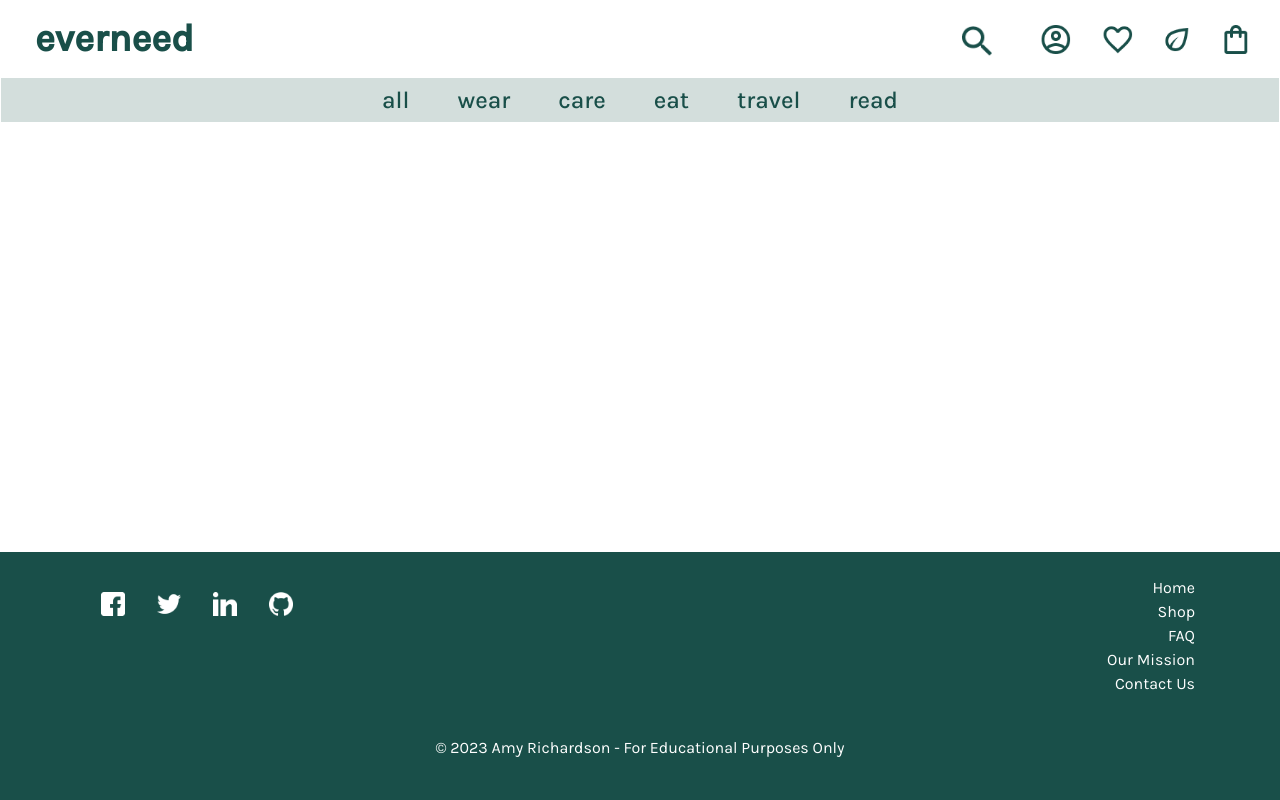
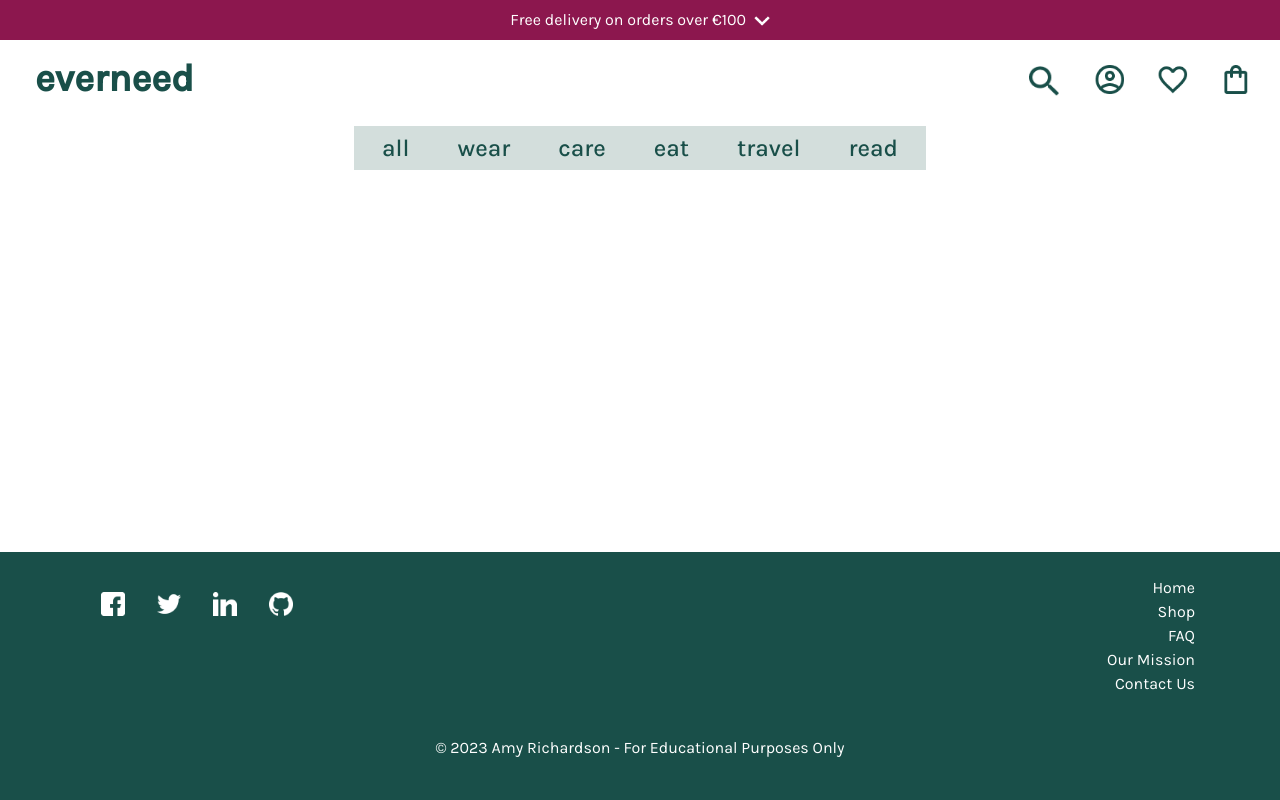
Before and after one commit to amylour/everneed, a Django app: page / in a window 1280 px wide. Run offline with Django 3.2, Linux system fonts and the light colour scheme; some libraries are stand-ins or nearby versions.

Commit message:
add: delivery banner, update navbar layout

```diff
--- a/static/css/base.css
+++ b/static/css/base.css
@@ -10,8 +10,8 @@
     --forest: #194f49;
     --yellow: #ffc824;
     --bluegreen: #0e7373;
-    --earth: #913d17;
-    --lightearth: #de7c50;
+    --purple: #8E164E;
+    --gold: #CC4818;
     --white: #fff;
     --black: #0d0d0d;
 
@@ -61,11 +61,6 @@ main {
 }
 
 /* Forms */
-/* Border radius for form inputs */
-.form-control {
-    border-radius: 15px;
-}
-
 /* Remove blue highlight shadow from around input field when selected - credit: https: //tinyurl.com/yk2uaf8c */
 input:focus,
 input.form-control:focus {
@@ -77,6 +72,36 @@ input.form-control:focus {
 }
 
 /* Header - Navbar, Search, Navitems */
+/* inspired by Patagonia's delivery banner */
+.delivery_dropdown {
+    background: linear-gradient(-45deg, #0e7373, #194f49, #8E164E, #CC4818);
+    background-size: 400vw 400vw;
+    animation: gradient 9s ease infinite alternate;
+}
+
+@keyframes gradient {
+    0% {
+        background: var(--bluegreen);
+    }
+
+    40% {
+        background: var(--forest);
+    }
+
+    80% {
+        background: var(--purple);
+    }
+
+    100% {
+        background: var(--gold);
+    }
+}
+
+.dropdown_white_arrow {
+    height: 10px;
+    width: 16px;
+}
+
 .navbar-logo {
     color: var(--forest);
     font-size: 38px;
--- a/templates/base.html
+++ b/templates/base.html
@@ -47,7 +47,8 @@
 
 <body>
     <header class="container-fluid fixed-top p-0">
-        <div id="topnav" class="row bg-white pt-lg-2 d-none d-lg-flex mx-1">
+        {% include 'includes/delivery_banner.html' %}
+        <div id="topnav" class="row bg-white d-none d-lg-flex mx-1 my-2">
             <div class="col-12 col-lg-4 my-auto py-1 py-lg-0 text-center text-lg-left">
                 <a href="{% url 'home' %}" class="nav-link">
                     <h2 class="my-0 navbar-logo">everneed</h2>
@@ -57,8 +58,8 @@
                 <ul class="nav-menu list-inline list-unstyled text-center text-lg-right my-0">
                     <li class="list-inline-item">
                         <form method="GET" action="">
-                            <div class="search-field form-inline my-2 my-lg-0 mx-3">
-                                <input id="search-input" class="form-control mr-sm-2 search-box" type="search"
+                            <div class="search-field form-inline my-2 my-lg-0 mx-1">
+                                <input id="search-input" class="form-control mr-sm-2 search-box rounded-pill" type="search"
                                     placeholder="search" aria-label="Search">
                                 <div class="input-group-append">
                                     <button class="search-button my-2 my-sm-0" onclick="toggleSearchInput()"
@@ -96,13 +97,6 @@
                         </a>
                     </li>
                     <li class="list-inline-item">
-                        <a class="" href="" title="Carbon Footprint">
-                            <div class="text-center mx-1">
-                                <img src="{% static 'icons/carbon_fp.png' %}" class="nav-image" alt="carbon footprint">
-                            </div>
-                        </a>
-                    </li>
-                    <li class="list-inline-item">
                         <a class="" href="" title="Bag">
                             <div class="text-center mx-2">
                                 <img src="{% static 'icons/bag.png' %}" class="nav-image" alt="shopping bag">
@@ -113,7 +107,7 @@
             </div>
         </div>
         <div class="row bg-white">
-            <nav class="navbar navbar-expand-lg navbar-light w-100">
+            <nav class="navbar navbar-expand-lg navbar-light mx-auto">
                 <button class="navbar-toggler" type="button" data-toggle="collapse" data-target="#main-nav"
                     aria-controls="main-nav" aria-expanded="false" aria-label="Toggle navigation">
                     <span class="navbar-toggler-icon"></span>
--- /dev/null
+++ b/templates/includes/delivery_banner.html
@@ -0,0 +1,5 @@
+{% load static %}
+
+<div class="text-center w-100 p-2 text-white delivery_dropdown">
+    <span>Free delivery on orders over €100&nbsp;&nbsp;<img src="{% static 'icons/dropdown_white.png' %}" class="dropdown_white_arrow" alt="dropdown arrow for delivery information overlay"></span>
+</div>
```
